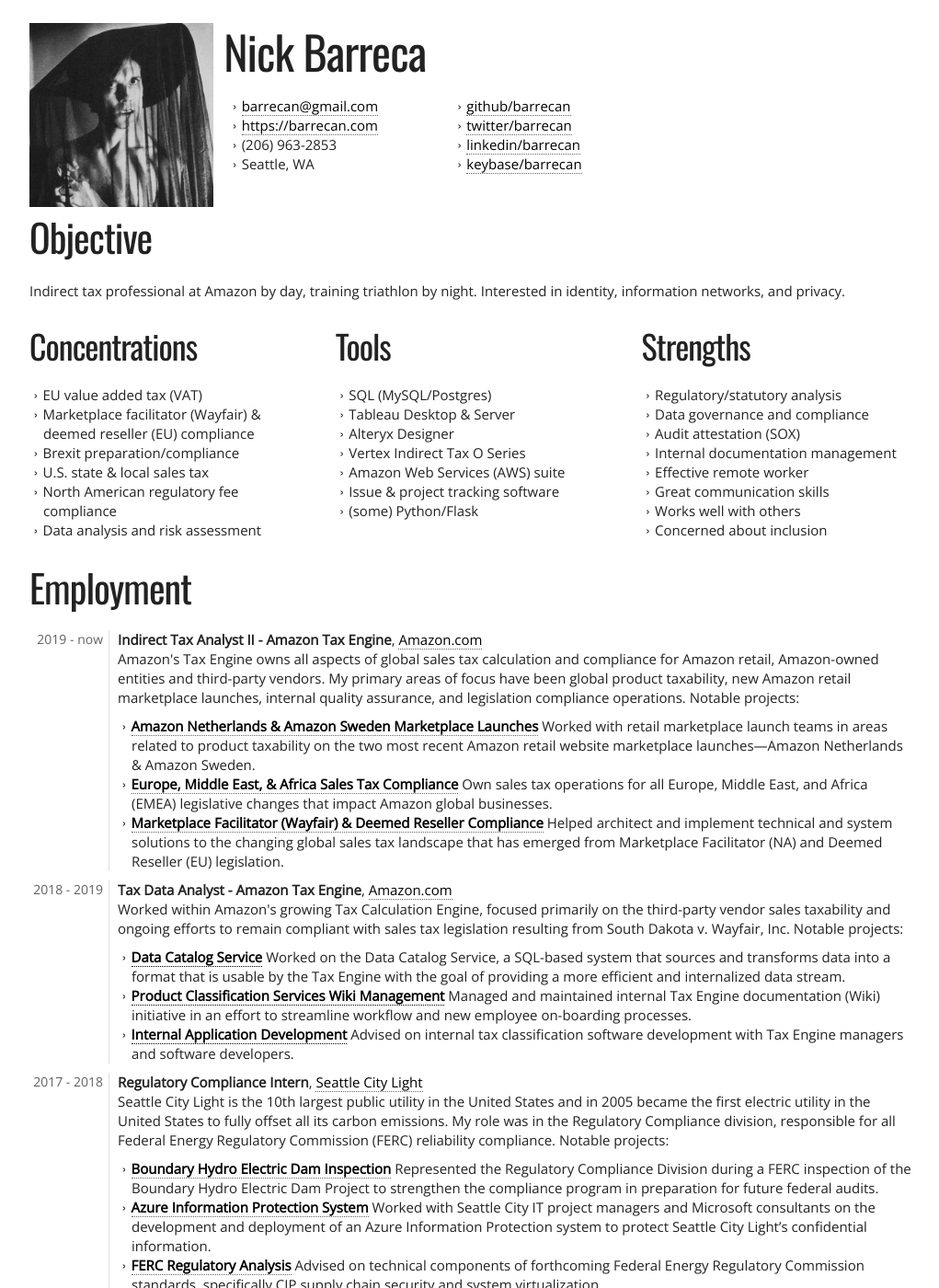
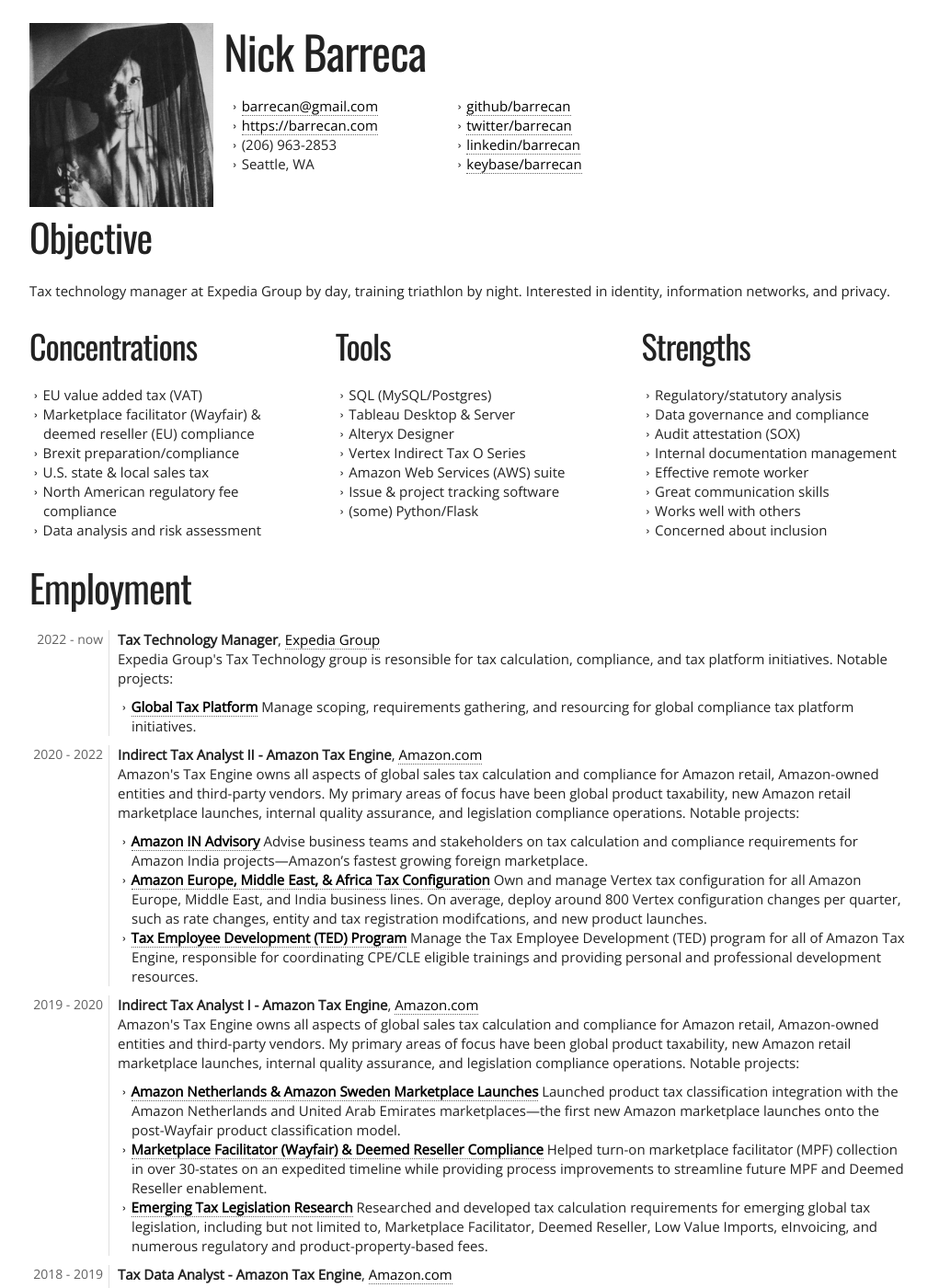
Before and after one commit to barrecan/cv, a Jekyll site: the page built from index.html, in a window 1280 px wide and 1400 px high. Shown: the whole window at 92% size, without its empty margins (128-1149 px from the left). Built offline with Jekyll 4.4.1, drawn with Linux system fonts in a browser that asks for light colours; nearby versions of some CDN libraries.

Commit message:
July 28, 2022 uodate to CV. Updated Amazon section and added EG section.

```diff
--- a/_data/cv.yml
+++ b/_data/cv.yml
@@ -11,28 +11,62 @@
     keybase: barrecan
   fingerprint: A333 CFEF 9B58 9FE2 A939  792A 1D0E ED3A DC2D 5EE7
 objective: >
-  Indirect tax professional at Amazon by day, training triathlon by night. Interested in identity, information networks, and privacy.
+  Tax technology manager at Expedia Group by day, training triathlon by night. Interested in identity, information networks, and privacy.
 career:
+  - company: Expedia Group
+    link: https://www.expediagroup.com/
+    title: Tax Technology Manager
+    start: 2022
+    end: now
+    description: >
+      Expedia Group's Tax Technology group is resonsible for tax calculation, compliance, and tax platform initiatives.
+    projects:
+      - title: Global Tax Platform
+        link: https://www.expediagroup.com/
+        description: >-
+          Manage scoping, requirements gathering, and resourcing for global compliance tax platform initiatives.
   - company: Amazon.com
     link: https://www.amazon.com/
     title: Indirect Tax Analyst II - Amazon Tax Engine
+    start: 2020
+    end: 2022
+    description: >
+      Amazon's Tax Engine owns all aspects of global sales tax calculation and compliance for Amazon retail, Amazon-owned entities and third-party vendors. My primary areas of focus have been global product taxability, new Amazon retail marketplace launches, internal quality assurance, and legislation compliance operations.
+    projects:
+      - title: Amazon IN Advisory
+        link: https://amazon.in/
+        description: >-
+          Advise business teams and stakeholders on tax calculation and compliance requirements for Amazon India projects—Amazon’s fastest growing foreign marketplace.
+      - title: Amazon Europe, Middle East, & Africa Tax Configuration
+        link: https://www.vertexinc.com/
+        description: >-
+          Own and manage Vertex tax configuration for all Amazon Europe, Middle East, and India business lines. On average, deploy around 800 Vertex configuration changes per quarter, such as rate changes, entity and tax registration modifcations, and new product launches.
+      - title: Tax Employee Development (TED) Program
+        link: https://www.amazon.jobs/en/teams/finance-tax
+        description: >-
+          Manage the Tax Employee Development (TED) program for all of Amazon Tax Engine, responsible for coordinating CPE/CLE eligible trainings and providing personal and professional development resources.
+  - company: Amazon.com
+    link: https://www.amazon.com/
+    title: Indirect Tax Analyst I - Amazon Tax Engine
     start: 2019
-    end: now
+    end: 2020
     description: >
       Amazon's Tax Engine owns all aspects of global sales tax calculation and compliance for Amazon retail, Amazon-owned entities and third-party vendors. My primary areas of focus have been global product taxability, new Amazon retail marketplace launches, internal quality assurance, and legislation compliance operations.
     projects:
       - title: Amazon Netherlands & Amazon Sweden Marketplace Launches
         link: https://amazon.nl/
         description: >-
-          Worked with retail marketplace launch teams in areas related to product taxability on the two most recent Amazon retail website marketplace launches—Amazon Netherlands & Amazon Sweden.
-      - title: Europe, Middle East, & Africa Sales Tax Compliance
-        link: https://www.avalara.com/vatlive/en/vat-rates/european-vat-rates.html
+          Launched product tax classification integration with the Amazon Netherlands and United Arab Emirates marketplaces—the first new Amazon marketplace launches onto the post-Wayfair product classification model.
+      - title: Marketplace Facilitator (Wayfair) & Deemed Reseller Compliance
+        link: https://sellercentral.amazon.com/gp/help/external/7VYHGJ8ZT2M58CP
         description: >-
-          Own sales tax operations for all Europe, Middle East, and Africa (EMEA) legislative changes that impact Amazon global businesses.
-      - title: Marketplace Facilitator (Wayfair) & Deemed Reseller Compliance
-        link: https://www.salestaxinstitute.com/sales_tax_faqs/wayfair-economic-nexus
+          Helped turn-on marketplace facilitator (MPF) collection in over 30-states on an expedited timeline while providing process improvements to streamline future MPF and Deemed Reseller enablement.
+      - title: Emerging Tax Legislation Research
+        link: https://sellercentral.amazon.com/gp/help/external/7VYHGJ8ZT2M58CP
         description: >-
-          Helped architect and implement technical and system solutions to the changing global sales tax landscape that has emerged from Marketplace Facilitator (NA) and Deemed Reseller (EU) legislation.
+          Researched and developed tax calculation requirements for emerging global tax legislation, including but
+          not limited to, Marketplace Facilitator, Deemed Reseller, Low Value Imports, eInvoicing, and numerous
+          regulatory and product-property-based fees.
   - company: Amazon.com
     link: https://www.amazon.com/
     title: Tax Data Analyst - Amazon Tax Engine
```
Also changed, not shown: Gemfile.lock.
